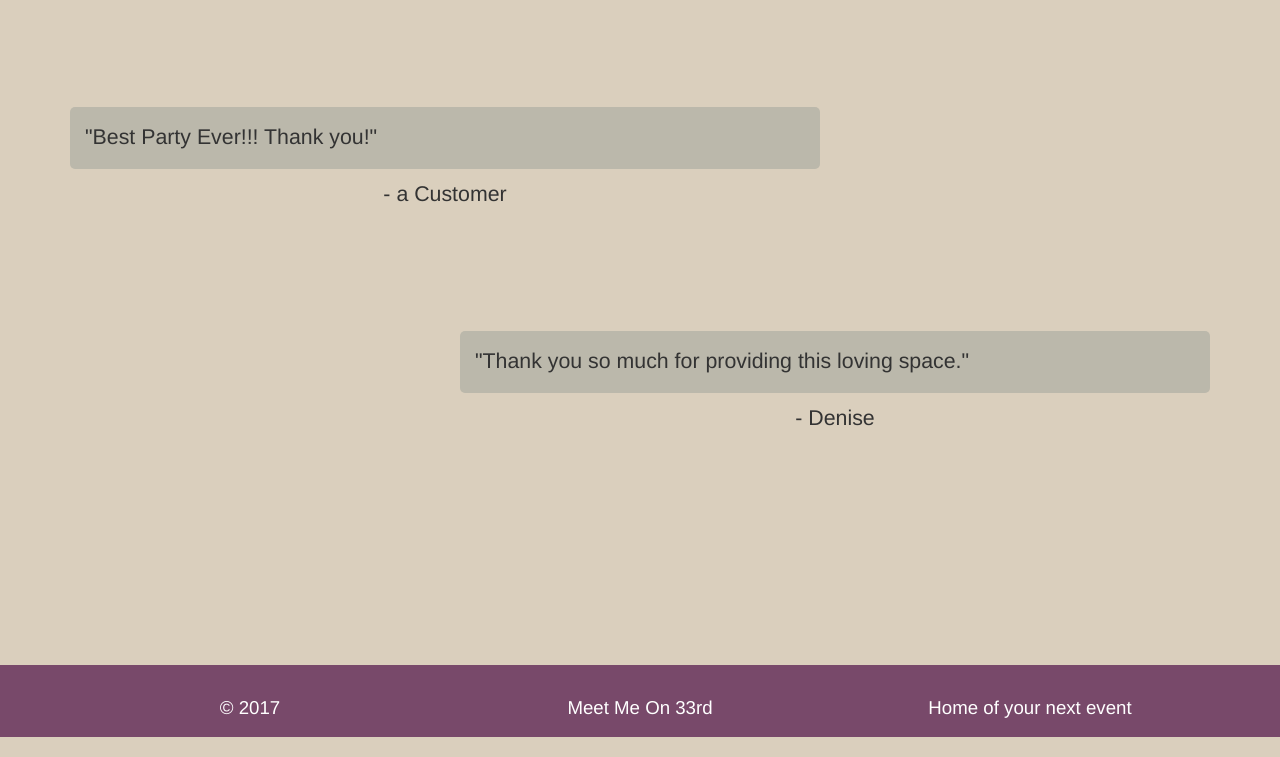
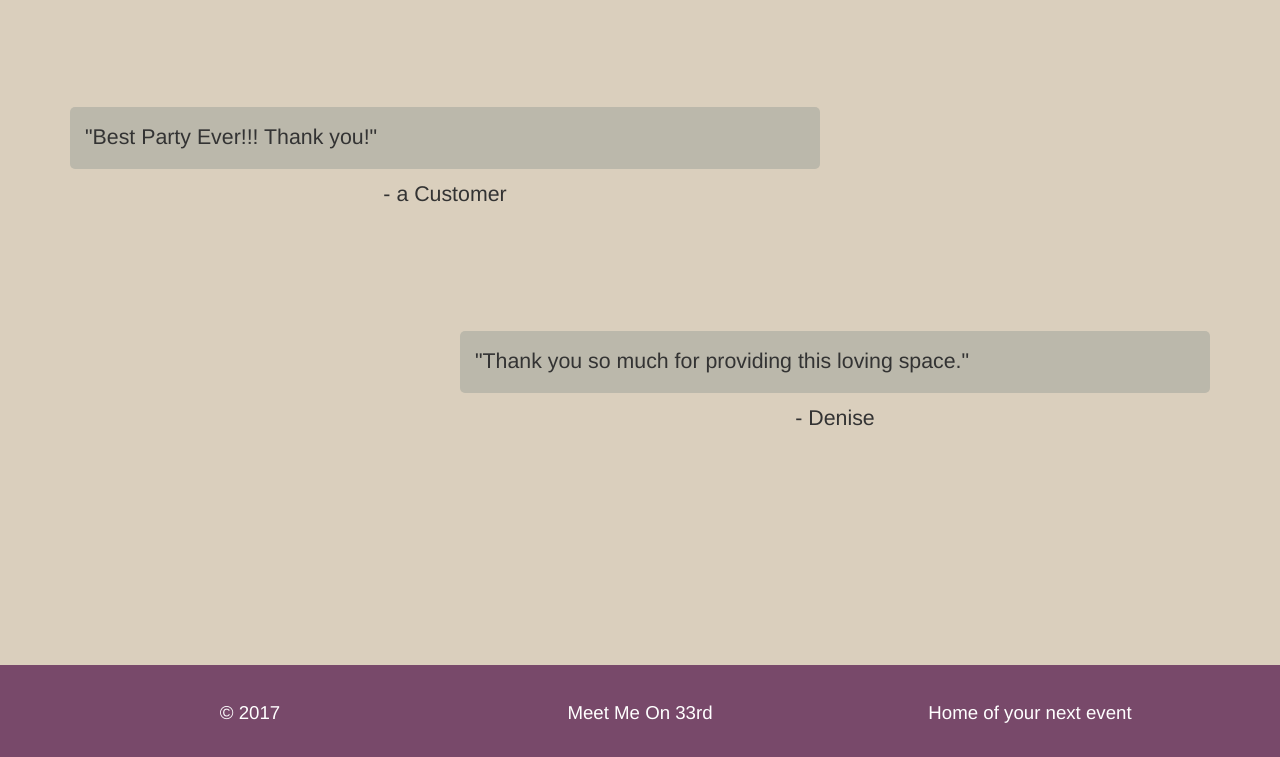
Before and after one commit to joevus/meetmeon33rd, a plain HTML site: page index.html in a window 1280 px wide. Shown: the part 2763-3520 px from the top of the page. Drawn offline with nearby package versions, Linux system fonts and the light colour scheme.

Commit message:
increased padding of footer to make footer taller.

```diff
--- a/css/styles.css
+++ b/css/styles.css
@@ -342,8 +342,8 @@ nav img {
 footer {
     background-color: #78496A;
     margin-top: 150px;
-    padding-top: 30px;
-    padding-bottom: 15px;
+    padding-top: 35px;
+    padding-bottom: 30px;
     text-align: center;
     color: white;
 }
```
